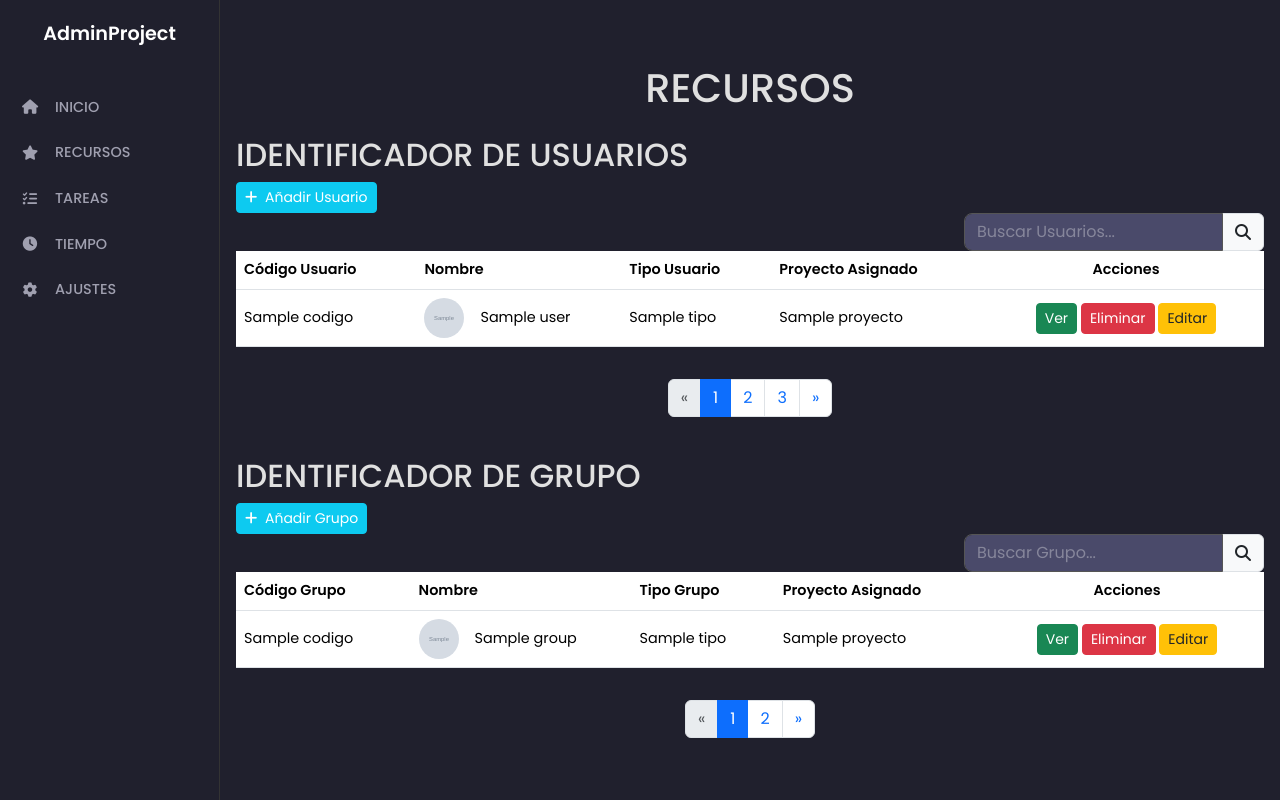
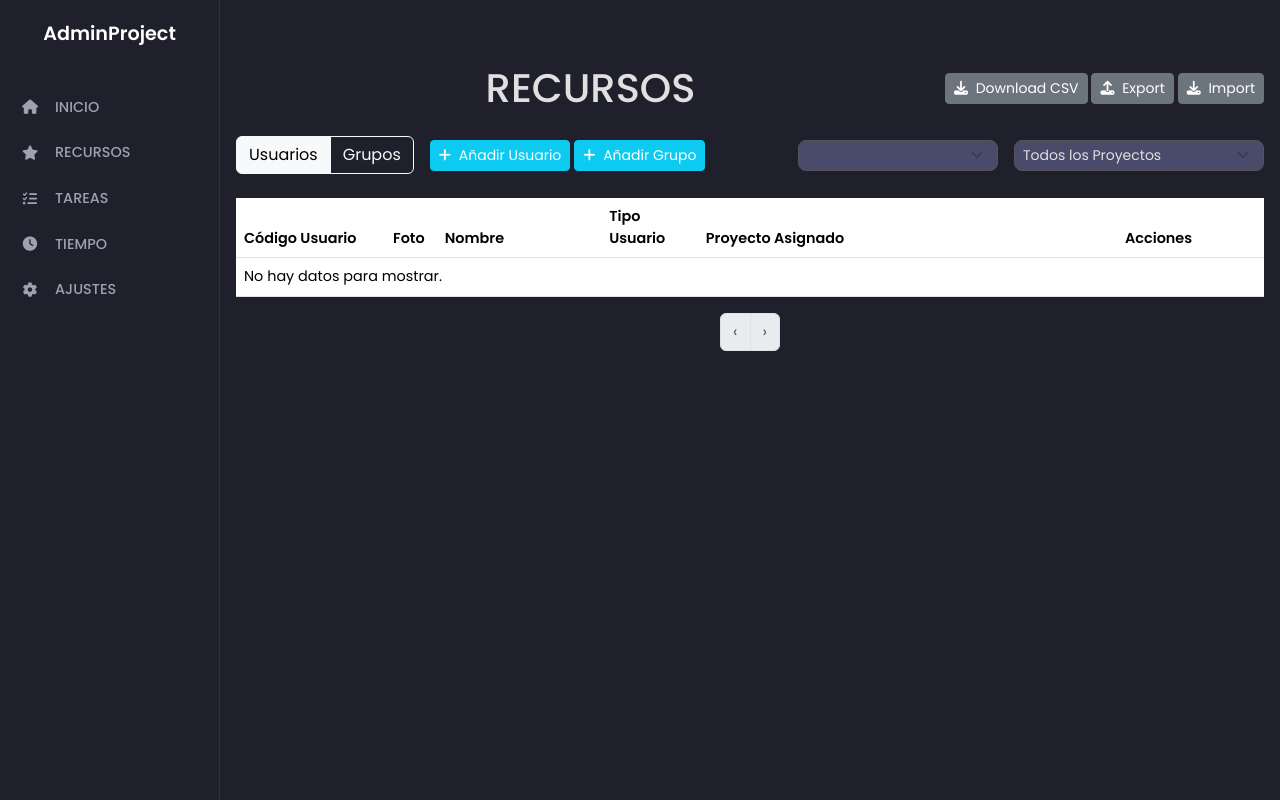
Before and after one commit to R7cK/Admin_Project, a CodeIgniter 4 app: the page made by app/Views/recursos/index.php in a window 1280 px wide. Run offline with PHP 8.4 and a stand-in for CodeIgniter, Linux system fonts and the light colour scheme; the template is opened without the code that fills it: most values are stand-ins (such as "Sample title", 1, 10 or a date in 2020); grey boxes marked "Sample" are stand-in pictures; lists and menus that the app fills with data are empty; some libraries are stand-ins or nearby versions.

Commit message:
Actualizacion ventana de recursos

```diff
--- a/app/Views/recursos/index.php
+++ b/app/Views/recursos/index.php
@@ -2,95 +2,112 @@
 
 <?= $this->section('content') ?>
 
-<h1 class="panel-title mb-4 text-center">RECURSOS</h1>
+<div class="d-flex align-items-center mb-4">
+    <h1 class="panel-title mb-0 text-center flex-grow-1">RECURSOS</h1>
+    <div class="actions-bar">
+        <button class="btn btn-secondary btn-sm" onclick="alert('Funcionalidad no implementada')"><i class="fas fa-download me-1"></i> Download CSV</button>
+        <button class="btn btn-secondary btn-sm" onclick="alert('Funcionalidad no implementada')"><i class="fas fa-upload me-1"></i> Export</button>
+        <button class="btn btn-secondary btn-sm" onclick="alert('Funcionalidad no implementada')"><i class="fas fa-download me-1"></i> Import</button>
+    </div>
+</div>
 
-<div class="data-panel mb-4">
-    <div class="panel-header">
-        <h2 class="me-3">IDENTIFICADOR DE USUARIOS</h2>
-        <a href="#" class="btn btn-info btn-sm text-white"><i class="fas fa-plus me-1"></i> Añadir Usuario</a>
-        <div class="input-group ms-auto" style="max-width: 300px;">
-            <input type="text" class="form-control" placeholder="Buscar Usuarios...">
-            <span class="input-group-text"><i class="fas fa-search"></i></span>
+<div class="data-panel">
+    <div class="d-flex flex-wrap gap-3 align-items-center mb-4">
+
+        <div class="d-flex align-items-center gap-3">
+            <div class="btn-group" role="group">
+                <input type="radio" class="btn-check" name="resource_type" id="show_users" autocomplete="off" value="users" checked>
+                <label class="btn btn-outline-light" for="show_users">Usuarios</label>
+                <input type="radio" class="btn-check" name="resource_type" id="show_groups" autocomplete="off" value="groups">
+                <label class="btn btn-outline-light" for="show_groups">Grupos</label>
+            </div>
+            <div class="add-buttons">
+                <a href="#" class="btn btn-info btn-sm text-white"><i class="fas fa-plus me-1"></i> Añadir Usuario</a>
+                <a href="#" class="btn btn-info btn-sm text-white"><i class="fas fa-plus me-1"></i> Añadir Grupo</a>
+            </div>
+        </div>
+
+        <div class="ms-auto d-flex flex-wrap gap-3">
+            <select class="form-select form-select-sm" id="type_filter" style="width: 200px;"></select>
+            <select class="form-select form-select-sm" id="project_filter" style="width: 250px;">
+                <option value="">Todos los Proyectos</option>
+                <?php foreach($filters['projects'] as $project): ?>
+                    <option value="<?= esc($project) ?>"><?= esc($project) ?></option>
+                <?php endforeach; ?>
+            </select>
         </div>
     </div>
     <div class="table-responsive">
-        <table class="table align-middle">
+        <table id="resources_table" class="table align-middle" style="width:100%">
             <thead>
                 <tr>
-                    <th>Código Usuario</th><th colspan="2">Nombre</th><th>Tipo Usuario</th><th>Proyecto Asignado</th><th class="text-center">Acciones</th>
+                    <th id="header_codigo">Código</th>
+                    <th style="width: 50px;">Foto</th>
+                    <th id="header_nombre">Nombre</th>
+                    <th id="header_tipo">Tipo</th>
+                    <th id="header_proyecto">Proyecto Asignado</th>
+                    <th class="text-center" style="width: 210px;">Acciones</th>
                 </tr>
             </thead>
-            <tbody>
-                <?php foreach ($users as $user): ?>
-                <tr>
-                    <td><?= esc($user['codigo']) ?></td>
-                    <td style="width: 50px;"><img src="<?= base_url('assets/images/avatar.jpg'. esc($user['foto'])) ?>" alt="Avatar" style="width: 40px; height: 40px; border-radius: 50%;"></td>
-                    <td><?= esc($user['nombre']) ?></td>
-                    <td><?= esc($user['tipo']) ?></td>
-                    <td><?= esc($user['proyecto']) ?></td>
-                    <td class="text-center">
-                        <a href="#" class="btn btn-success btn-sm">Ver</a>
-                        <a href="#" class="btn btn-danger btn-sm">Eliminar</a>
-                        <a href="#" class="btn btn-warning btn-sm text-dark">Editar</a>
-                    </td>
-                </tr>
-                <?php endforeach; ?>
-            </tbody>
+            <tbody></tbody>
         </table>
     </div>
-    <nav class="d-flex justify-content-center mt-3">
-        <ul class="pagination">
-            <li class="page-item disabled"><a class="page-link" href="#">&laquo;</a></li>
-            <li class="page-item active"><a class="page-link" href="#">1</a></li>
-            <li class="page-item"><a class="page-link" href="#">2</a></li>
-            <li class="page-item"><a class="page-link" href="#">3</a></li>
-            <li class="page-item"><a class="page-link" href="#">&raquo;</a></li>
-        </ul>
-    </nav>
-</div>
-
-<div class="data-panel">
-    <div class="panel-header">
-        <h2 class="me-3">IDENTIFICADOR DE GRUPO</h2>
-        <a href="#" class="btn btn-info btn-sm text-white"><i class="fas fa-plus me-1"></i> Añadir Grupo</a>
-        <div class="input-group ms-auto" style="max-width: 300px;">
-            <input type="text" class="form-control" placeholder="Buscar Grupo...">
-            <span class="input-group-text"><i class="fas fa-search"></i></span>
-        </div>
-    </div>
-    <div class="table-responsive">
-        <table class="table align-middle">
-            <thead>
-                <tr>
-                    <th>Código Grupo</th><th colspan="2">Nombre</th><th>Tipo Grupo</th><th>Proyecto Asignado</th><th class="text-center">Acciones</th>
-                </tr>
-            </thead>
-            <tbody>
-                <?php foreach ($groups as $group): ?>
-                <tr>
-                    <td><?= esc($group['codigo']) ?></td>
-                    <td style="width: 50px;"><img src="<?= base_url('assets/images/avatar.png' . esc($group['foto'])) ?>" alt="Avatar" style="width: 40px; height: 40px; border-radius: 50%;"></td>
-                    <td><?= esc($group['nombre']) ?></td>
-                    <td><?= esc($group['tipo']) ?></td>
-                    <td><?= esc($group['proyecto']) ?></td>
-                    <td class="text-center">
-                        <a href="#" class="btn btn-success btn-sm">Ver</a>
-                        <a href="#" class="btn btn-danger btn-sm">Eliminar</a>
-                        <a href="#" class="btn btn-warning btn-sm text-dark">Editar</a>
-                    </td>
-                </tr>
-                <?php endforeach; ?>
-            </tbody>
-        </table>
-    </div>
-    <nav class="d-flex justify-content-center mt-3">
-        <ul class="pagination">
-            <li class="page-item disabled"><a class="page-link" href="#">&laquo;</a></li>
-            <li class="page-item active"><a class="page-link" href="#">1</a></li>
-            <li class="page-item"><a class="page-link" href="#">2</a></li>
-            <li class="page-item"><a class="page-link" href="#">&raquo;</a></li>
-        </ul>
-    </nav>
 </div>
 
 <?= $this->endSection() ?>
+
+<?= $this->section('scripts') ?>
+<script src="https://code.jquery.com/jquery-3.7.1.min.js"></script>
+<script src="https://cdn.datatables.net/1.13.7/js/jquery.dataTables.min.js"></script>
+<script src="https://cdn.datatables.net/1.13.7/js/dataTables.bootstrap5.min.js"></script>
+<script>
+    const resources = <?= json_encode($resources) ?>;
+    const filters = <?= json_encode($filters) ?>;
+
+    $(document).ready(function() {
+        let table = $('#resources_table').DataTable({
+            "pageLength": 10,
+            "dom": 't<"d-flex justify-content-center mt-3"p>',
+            "language": { "emptyTable": "No hay datos para mostrar.", "paginate": { "previous": "‹", "next": "›" } },
+            "columns": [
+                { "data": "codigo" },
+                { "data": "foto", "render": function(data) { return `<img src="<?= base_url('assets/images/') ?>${data}" alt="Avatar" style="width: 40px; height: 40px; border-radius: 50%;">`; }},
+                { "data": "nombre" }, { "data": "tipo" }, { "data": "proyecto" },
+                { "data": null, "render": function(data, type, row) {
+                    return `<div class="text-center">
+                                <a href="#" class="btn btn-success btn-sm">Ver</a>
+                                <a href="#" class="btn btn-danger btn-sm">Eliminar</a>
+                                <a href="#" class="btn btn-warning btn-sm text-dark">Editar</a>
+                            </div>`;
+                }}
+            ],
+            "columnDefs": [{ "orderable": false, "targets": [1, 5] }]
+        });
+
+        function drawTable(dataType) {
+            let dataToShow = resources[dataType];
+            let currentTypes = (dataType === 'users') ? filters.user_types : filters.group_types;
+
+            $('#header_codigo').text(dataType === 'users' ? 'Código Usuario' : 'Código Grupo');
+            $('#header_tipo').text(dataType === 'users' ? 'Tipo Usuario' : 'Tipo Grupo');
+
+            table.clear().rows.add(dataToShow).draw();
+
+            const typeFilter = $('#type_filter');
+            typeFilter.empty().append('<option value="">Todos los Tipos</option>');
+            currentTypes.forEach(type => { typeFilter.append(`<option value="${type}">${type}</option>`); });
+        }
+
+        $('input[name="resource_type"]').on('change', function() {
+            $('#type_filter').val('').trigger('change');
+            $('#project_filter').val('').trigger('change');
+            drawTable(this.value);
+        });
+
+        $('#type_filter').on('change', function() { table.column(3).search(this.value).draw(); });
+        $('#project_filter').on('change', function() { table.column(4).search(this.value).draw(); });
+
+        drawTable('users');
+    });
+</script>
+<?= $this->endSection() ?>
```
Also changed, not shown: app/Controllers/Recursos.php (+38 -42 lines).
